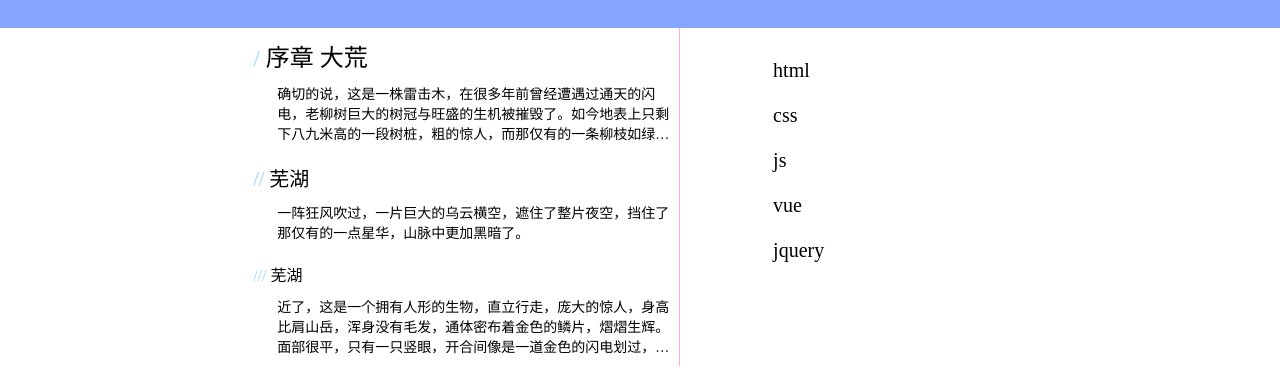
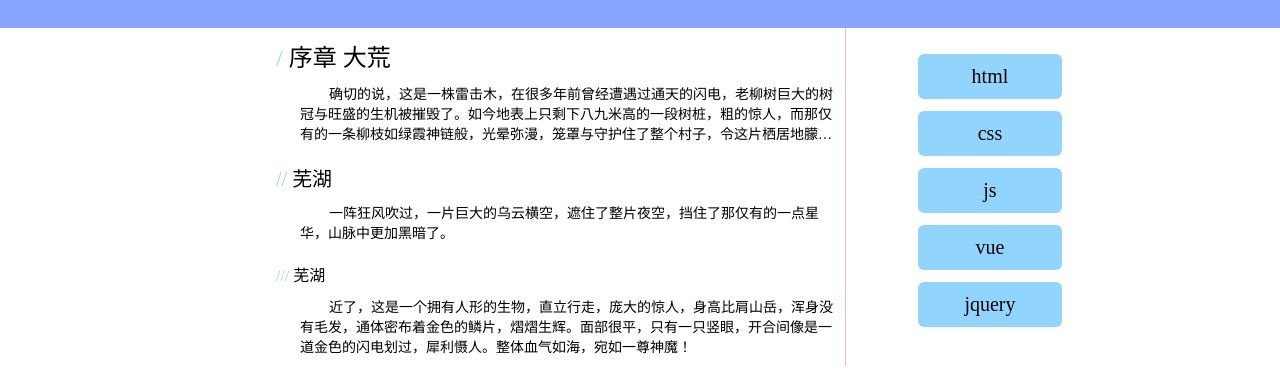
Before and after one commit to Worried-rabbit/Worried-rabbit.github.io, a plain HTML site: page home.html in a window 1280 px wide. Shown: the part 124-516 px from the top of the page. Drawn offline with Linux system fonts and the light colour scheme.

Commit message:
增加了一个页面

```diff
--- a/css/home.css
+++ b/css/home.css
@@ -35,23 +35,24 @@ body {
 }
 
 #main {
+    min-width: 1400px;
     width: 98vw;
     display: flex;
     justify-content: center;
 }
 
 .main-body {
-    width: 60vw;
+    width: 62%;
     display: flex;
 }
 
 .main_content {
-    width: 60%;
+    width: 70%;
     border-right: 1px solid #ffadd2;
 }
 
 .main_list {
-    width: 40%;
+    width: 30%;
     padding: 20px;
     font-size: 20px;
     color: #000;
@@ -61,6 +62,7 @@ body {
 }
 
 .content_text {
+    text-indent: 29px;
     overflow: hidden;
     text-overflow: ellipsis;
     display: -webkit-box;
@@ -104,9 +106,13 @@ body {
 }
 
 .nav {
-    cursor: pointer;
     width: 50%;
     height: 35px;
+    display: flex;
+    justify-content: center;
     line-height: 35px;
     padding: 5px 10px;
+    border-radius: 6px;
+    margin: 6px 0;
+    background-color: #91d5ff;
 }
```
